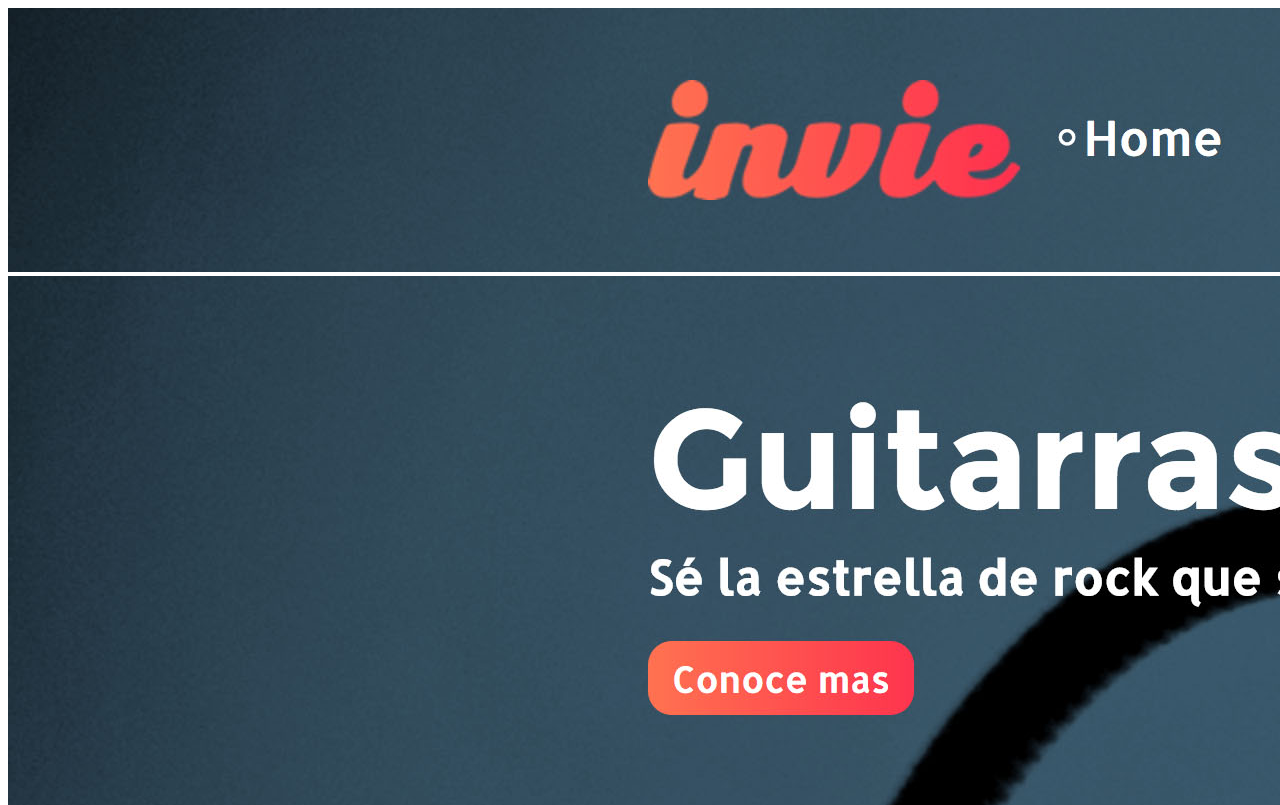
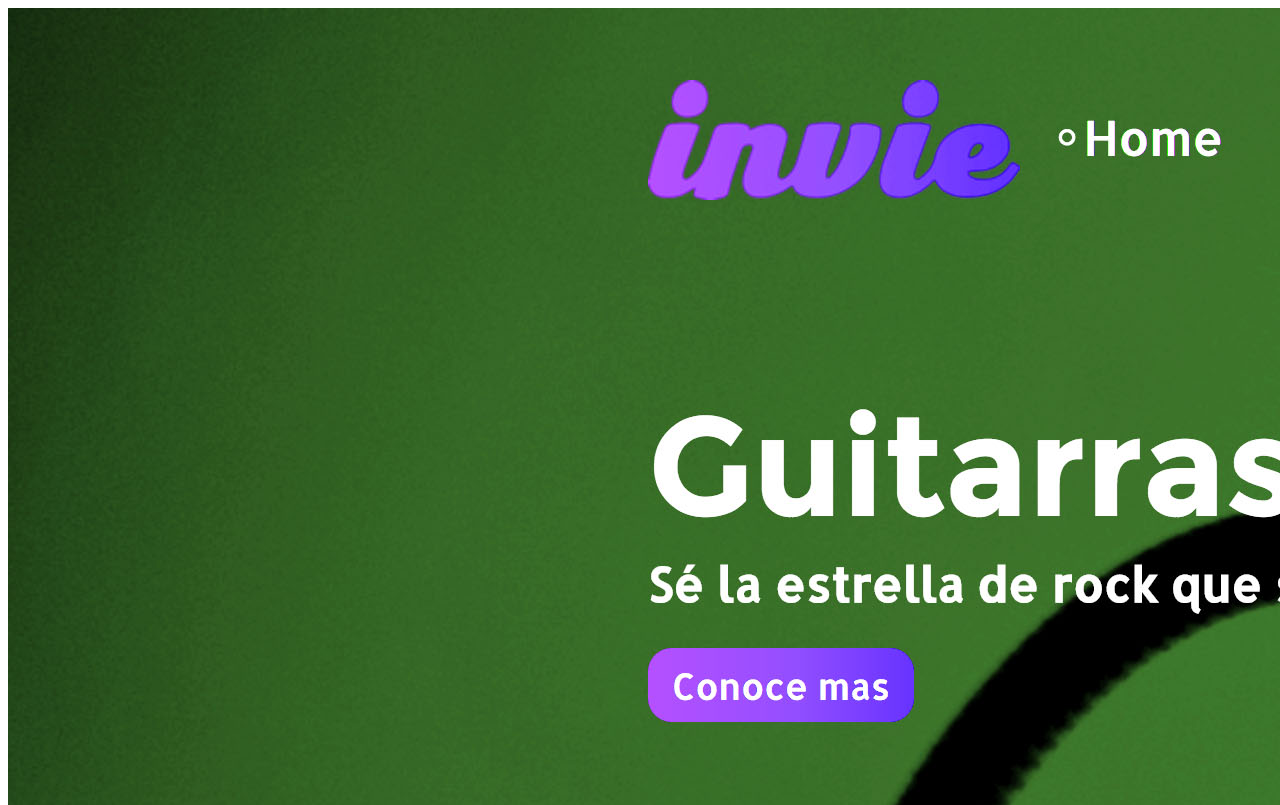
Before and after one commit to JavierGomezC/Invie-github, a plain HTML site: page index.html in a window 1280 px wide. Shown: the top 805 px of the page. Drawn offline with Linux system fonts and the light colour scheme.

Commit message:
Nueva version de de Invie -verde

```diff
--- a/index.html
+++ b/index.html
@@ -2,7 +2,7 @@
 <html>
 <head>
 	<title>Invie</title>
-	<style media="sceen">
+	<style media="screen">
 		body {
 			marnig: 0;
 
@@ -14,9 +14,6 @@
 	</style>
 </head>
 <body>
-	<img src="header.jpg" alt="">
-	<img src="hero.jpg" alt="">
-	<img src="acustica.jpg" alt="">
-	<img src="clasica.jpg" alt="">
+	<img src="nueva-version.jpg" alt="">
 </body>
 </html>
```
Also changed, not shown: nueva-version.jpg (added).
